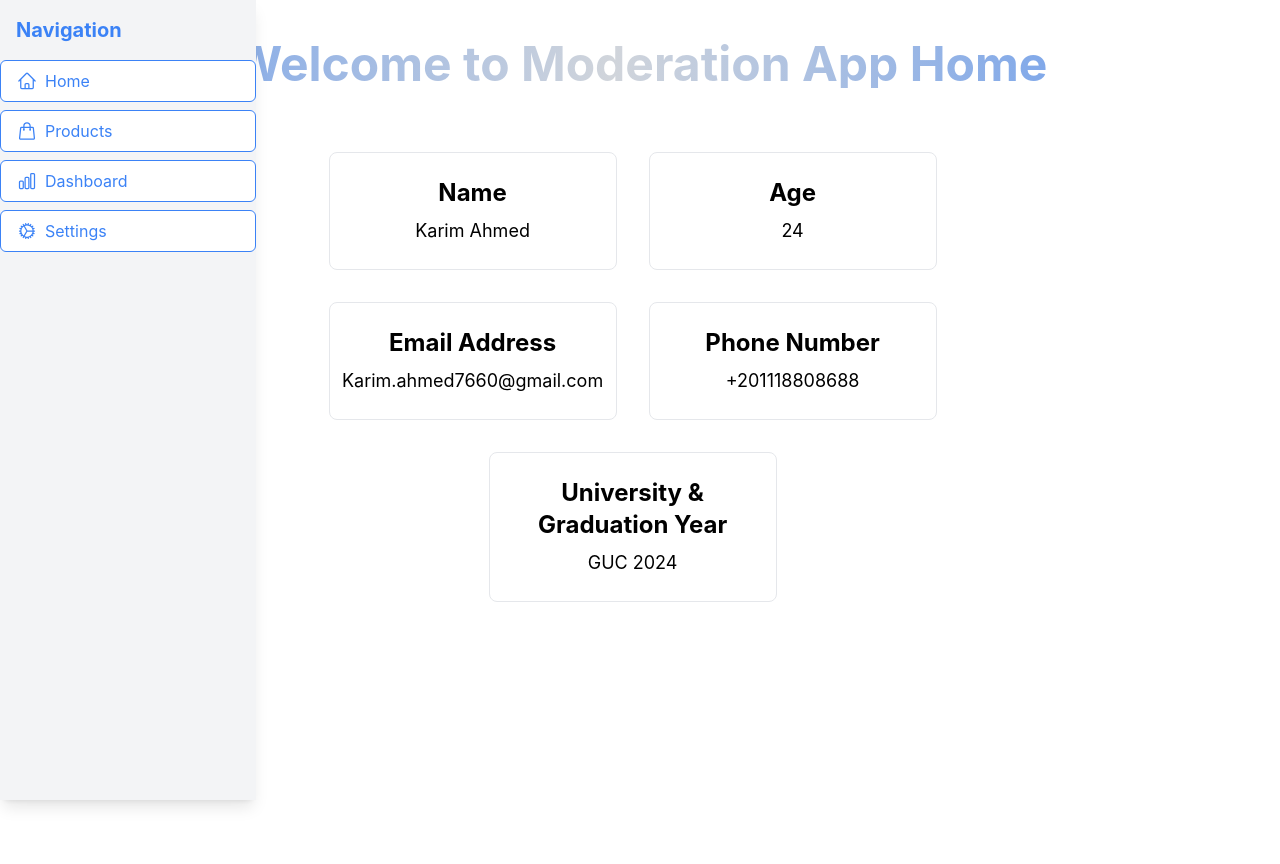
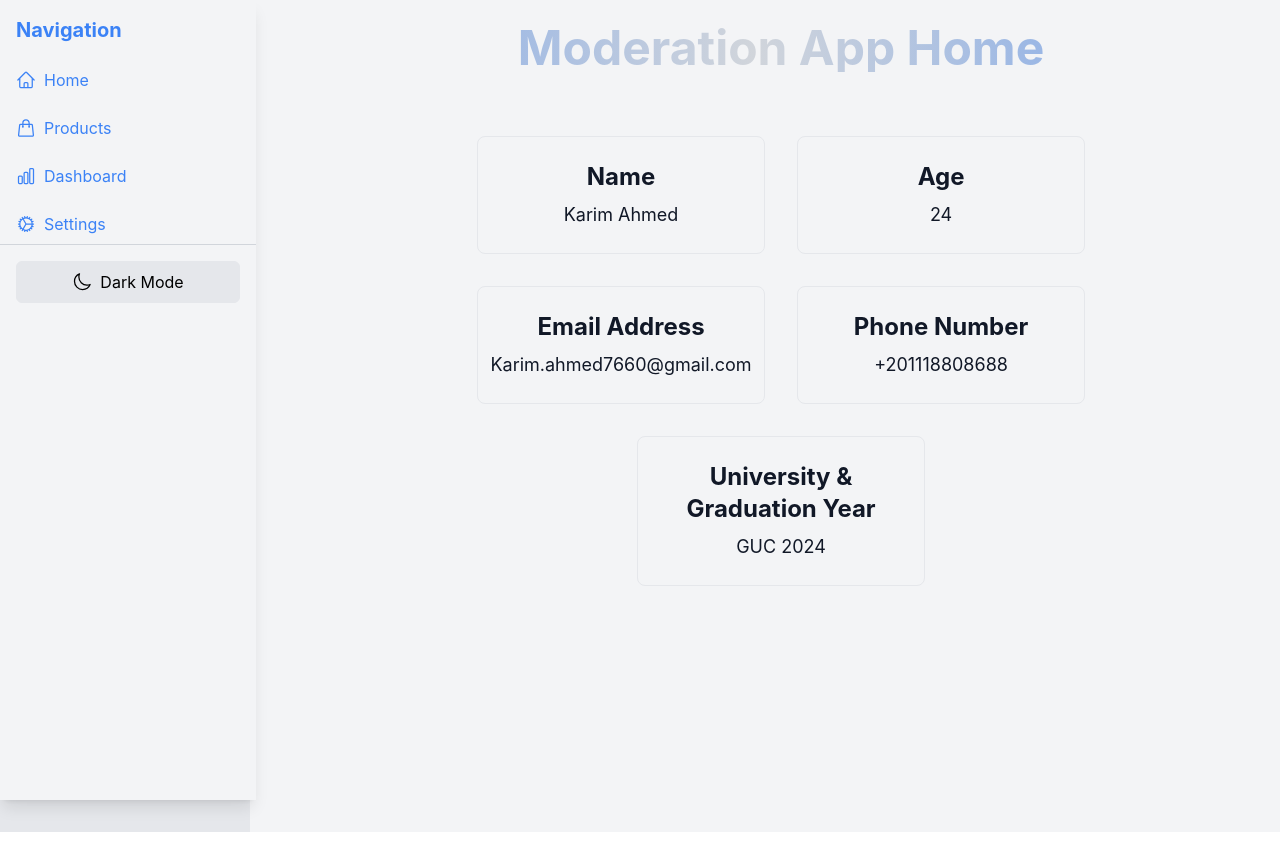
Before and after one commit to rexmirak/Warehouse-Moderator-App, a Next.js app: page / in a window 1280 px wide. After the commit the page ends 832 px from the top, so only its background shows below. Built offline with nearby package versions, Linux system fonts and the light colour scheme.

Commit message:
feat/ dark and light mood

```diff
--- a/components/Button.js
+++ b/components/Button.js
@@ -1,8 +1,10 @@
-
 export default function Button({ text, icon: Icon }) {
     return (
-        <button className="flex items-center justify-start w-full px-4 py-2 text-blue-500 bg-white border border-blue-500 rounded-md hover:text-white hover:bg-blue-500 transition-colors duration-300 ease-in-out">
-            {Icon && <Icon className="w-5 h-5 mr-2" />} <span>{text}</span>
-        </button>
+      <button className="flex items-center justify-start w-full px-4 py-2 text-blue-500
+       rounded-md hover:text-white hover:bg-blue-500 transition-colors duration-300
+       dark:text-white   dark:hover:bg-gray-700">
+        {Icon && <Icon className="w-5 h-5 mr-2" />}
+        <span>{text}</span>
+      </button>
     );
   }
--- a/components/ProductCard.js
+++ b/components/ProductCard.js
@@ -5,9 +5,9 @@ export default function ProductCard({ id, name, variant, price }) {
     <Link href={`/products/${id}`}>
       <div className="p-4 border border-gray-300 rounded-lg shadow-md transform transition-transform duration-300 hover:scale-105 hover:shadow-lg hover:border-blue-500 cursor-pointer">
         <h2 className="text-lg font-bold text-blue-500">ID: {id}</h2>
-        <p className="text-gray-700">Name: {name}</p>
-        <p className="text-gray-700">Variant: {variant}</p>
-        <p className="text-gray-700">Price: ${price}</p>
+        <p className="text-gray-700 dark:text-white">Name: {name}</p>
+        <p className="text-gray-700 dark:text-white">Variant: {variant}</p>
+        <p className="text-gray-700 dark:text-white">Price: ${price}</p>
       </div>
     </Link>
   );
--- a/components/SideNav.js
+++ b/components/SideNav.js
@@ -1,9 +1,9 @@
 import { useState } from "react";
-import Button from "../components/Button";
-import { HomeIcon, ShoppingBagIcon, ChartBarIcon, CogIcon } from "@heroicons/react/24/outline";
+import Button from "./Button";
+import { HomeIcon, ShoppingBagIcon, ChartBarIcon, CogIcon, SunIcon, MoonIcon } from "@heroicons/react/24/outline";
 import Link from "next/link";
 
-export default function SideNav() {
+export default function SideNav({ theme, toggleTheme }) {
   const [isOpen, setIsOpen] = useState(false);
 
   return (
@@ -22,27 +22,44 @@ export default function SideNav() {
 
       {/* Side Navigation */}
       <div
-        className={`fixed top-0 left-0 h-full w-64 bg-gray-100 shadow-lg transform lg:translate-x-0 ${
+        className={`fixed top-0 left-0 h-full w-64 bg-gray-100 dark:bg-gray-800 shadow-lg transform lg:translate-x-0 ${
           isOpen ? "translate-x-0" : "-translate-x-full"
-        } transition-transform duration-300 ease-in-out lg:block z-50`} // Add z-index
+        } transition-transform duration-300 ease-in-out lg:block z-50`}
       >
-        <div className="p-4 text-xl font-bold text-blue-500">Navigation</div>
-        <nav className="flex flex-col space-y-2">
-          <Link onClick={() => setIsOpen(false)} href={{ pathname: "/", query: { pageTitle: "Moderation App Home" } }}>
-           <Button text="Home" icon={HomeIcon} />
+        <div className="p-4 text-xl font-bold text-blue-500 dark:text-white">Navigation</div>
+        <nav className="flex flex-col space-y-2 flex-1">
+          <Link onClick={() => setIsOpen(false)} href="/">
+            <Button text="Home" icon={HomeIcon} />
           </Link>
-          <Link onClick={() => setIsOpen(false)} href={{ pathname: "/products"}}>
-             <Button text="Products" icon={ShoppingBagIcon} />
+          <Link onClick={() => setIsOpen(false)} href="/products">
+            <Button text="Products" icon={ShoppingBagIcon} />
           </Link>
-          <Link onClick={() => setIsOpen(false)} href={{ pathname: "/tbd", query: { pageTitle: "Dashboard" } }}>
+          <Link onClick={() => setIsOpen(false)} href="/tbd">
             <Button text="Dashboard" icon={ChartBarIcon} />
           </Link>
-          <Link onClick={() => setIsOpen(false)} href={{ pathname: "/tbd", query: { pageTitle: "Settings" } }}>
+          <Link onClick={() => setIsOpen(false)} href="/tbd">
             <Button text="Settings" icon={CogIcon} />
           </Link>
         </nav>
+        {/* Theme Toggle */}
+        <div className="p-4 flex items-center justify-center border-t border-gray-300 dark:border-gray-700">
+          <button
+            onClick={toggleTheme}
+            className={`flex items-center justify-center w-full px-4 py-2 border rounded-md transition-colors duration-300 ${
+              theme === "light"
+                ? "bg-gray-200 text-black hover:bg-gray-300"
+                : "bg-gray-700 text-white hover:bg-gray-600"
+            }`}
+          >
+            {theme === "light" ? (
+              <MoonIcon className="w-5 h-5 mr-2" />
+            ) : (
+              <SunIcon className="w-5 h-5 mr-2" />
+            )}
+            <span>{theme === "light" ? "Dark Mode" : "Light Mode"}</span>
+          </button>
+        </div>
       </div>
-
       {/* Overlay when menu is open (for mobile) */}
       {isOpen && (
         <div
--- a/pages/_app.js
+++ b/pages/_app.js
@@ -1,18 +1,37 @@
+import { useEffect, useState } from "react";
 import "../styles/global.css"; // Import Tailwind CSS
-import SideNav from "../components/SideNav"; // Import the SideNav component
+import SideNav from "../components/SideNav"; // Import Side Navigation Component
 
 export default function MyApp({ Component, pageProps }) {
+  const [theme, setTheme] = useState("light");
+
+  // Check and load the theme from localStorage on initial render
+  useEffect(() => {
+    const savedTheme = localStorage.getItem("theme") || "light";
+    setTheme(savedTheme);
+    document.documentElement.classList.toggle("dark", savedTheme === "dark");
+  }, []);
+
+  // Toggle the theme and save it in localStorage
+  const toggleTheme = () => {
+    const newTheme = theme === "light" ? "dark" : "light";
+    setTheme(newTheme);
+    localStorage.setItem("theme", newTheme);
+    document.documentElement.classList.toggle("dark", newTheme === "dark");
+  };
+
   return (
-    <div className="flex flex-col min-h-screen">
-      {/* Header with Side Navigation */}
-      <header className="bg-gray-100 shadow-lg">
-        <SideNav />
-      </header>
+    <main className="flex flex-col lg:flex-row min-h-screen bg-gray-100 dark:bg-gray-900 text-gray-900 dark:text-gray-100 gap-8">
+  <div className="lg:w-1/5 w-full bg-gray-200 dark:bg-gray-800 p-4">
+    {/* Content for the left column */}
+    <SideNav theme={theme} toggleTheme={toggleTheme} />
+    </div>
 
       {/* Main Content Area */}
-      <main className="flex-1 p-8">
-        <Component {...pageProps} />
-      </main>
+      <div className="lg:w-4/5 w-full p-4">
+    {/* Content for the right column */}
+    <Component {...pageProps} />
     </div>
+</main>
   );
 }
--- a/pages/index.js
+++ b/pages/index.js
@@ -12,9 +12,9 @@ export default function Home() {
       </Head>
       <main>
       <h1
-  className="lg:text-5xl font-bold text-center bg-gradient-to-r from-blue-500 via-gray-300 to-blue-500 bg-clip-text text-transparent animate-silverTrace bg-[length:200%]"
+  className="lg:text-5xl text-3xl font-bold text-center bg-gradient-to-r from-blue-500 via-gray-300 to-blue-500 bg-clip-text text-transparent animate-silverTrace bg-[length:200%]"
 >
-  Welcome to Moderation App Home
+  Moderation App Home
 </h1>
 
 
--- a/pages/products.js
+++ b/pages/products.js
@@ -33,7 +33,7 @@ export default function Products() {
   const paginatedProducts = products.slice(startIndex, startIndex + itemsPerPage);
   if (loading) {
     return (
-      <div className="min-h-screen flex justify-center items-center bg-gray-100">
+      <div className="min-h-screen flex justify-center items-center bg-gray-100 dark:bg-gray-900 text-gray-900 dark:text-gray-100">
         <div className="w-16 h-16 border-4 border-blue-500 border-t-transparent rounded-full animate-spin"></div>
       </div>
     );
--- a/pages/tbd.js
+++ b/pages/tbd.js
@@ -12,7 +12,7 @@ export default function products() {
       </Head>
       <main>
       <h1 className="text-blue-500 font-bold text-3xl align-top">
-          {pageTitle || "TBD"}
+          #TODO
         </h1>
       </main>
     </div>
--- a/tailwind.config.js
+++ b/tailwind.config.js
@@ -31,5 +31,6 @@ module.exports = {
       },
     },
   },
+  darkMode: "class",
   plugins: [],
 };
```
Also changed, not shown: pages/products/[id].js (+29 -18 lines).
